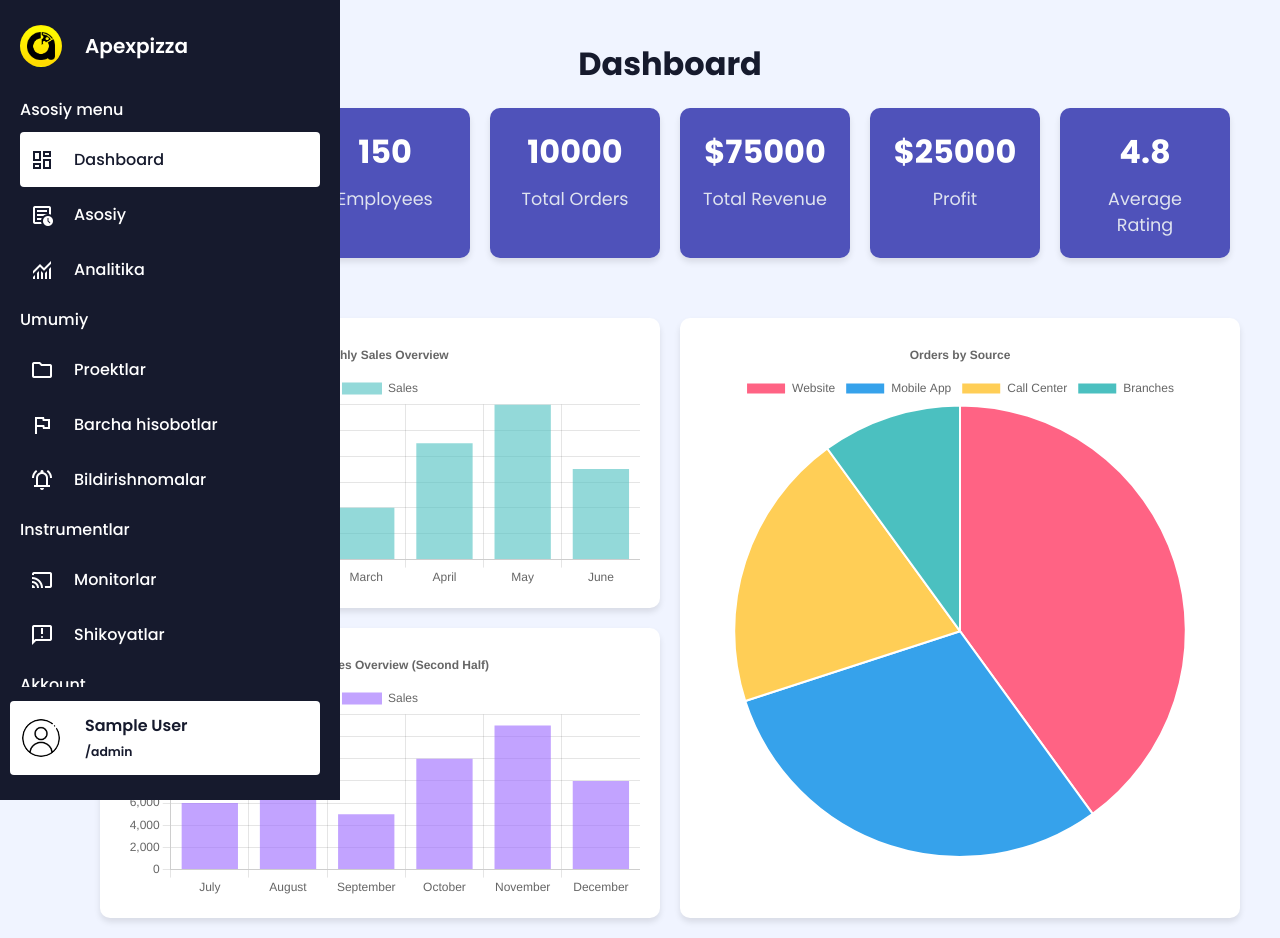
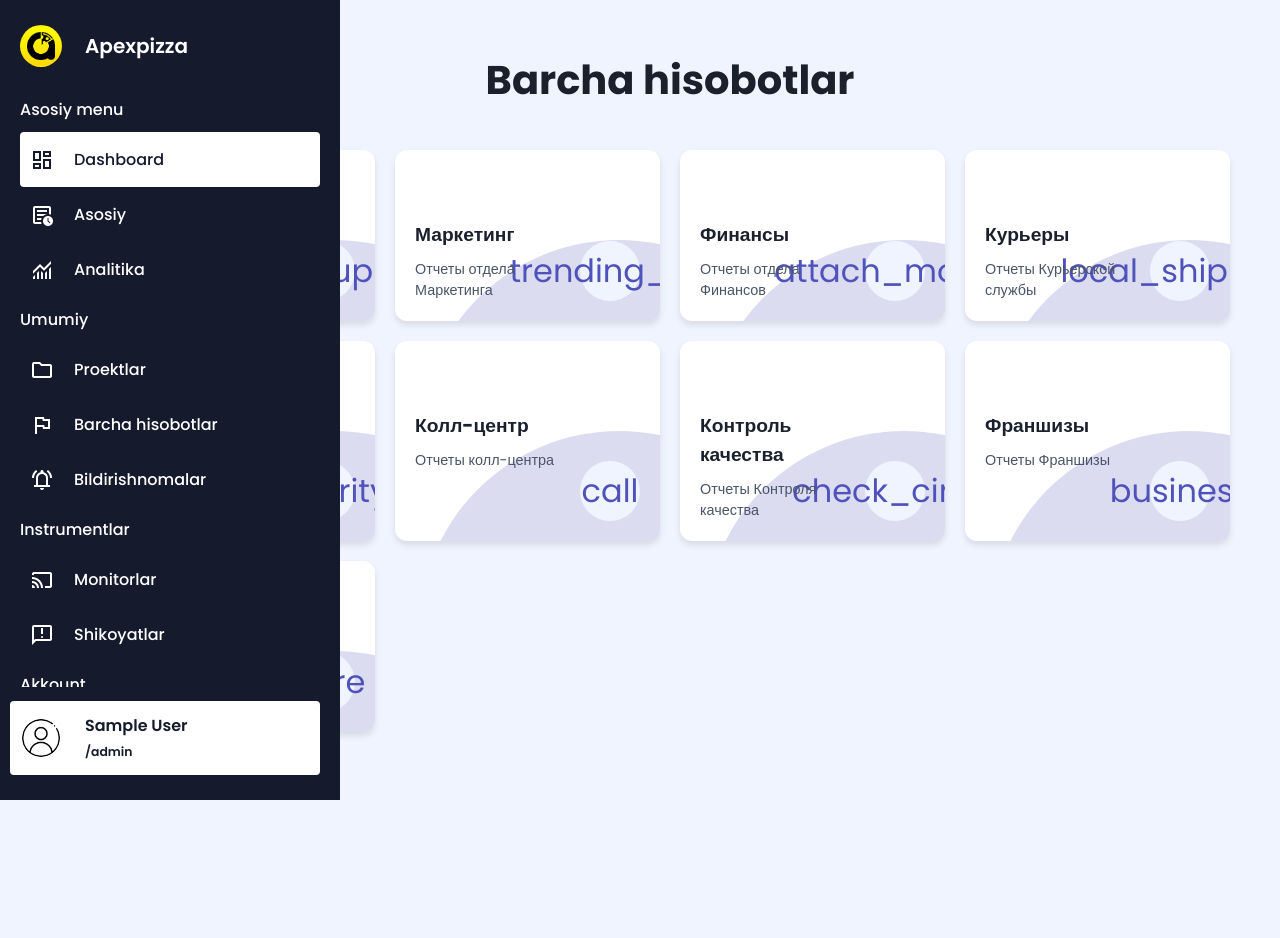
Before and after one commit to Javohirshakh/dashboard_apexpizza, a React (Create React App) app: page / in a window 1280 px wide. After the commit the page ends 800 px from the top, so only its background shows below. Built offline with nearby package versions, Linux system fonts and the light colour scheme; sample sign-in values are in the browser's storage.

Commit message:
changed / from dashboard to reports page

```diff
--- a/src/App.js
+++ b/src/App.js
@@ -22,7 +22,7 @@
       {isLoggedIn && location.pathname !== '/login' && location.pathname !== '/404' && <Sidebar />}
       <div className="content">
         <Routes>
-          <Route path="/" element={isLoggedIn ? <Dashboard /> : <Navigate to="/login" />} />
+          <Route path="/" element={isLoggedIn ? <Reports /> : <Navigate to="/login" />} />
           <Route path="/dashboard" element={isLoggedIn ? <Dashboard /> : <Navigate to="/login" />} />
           <Route path="/analytics" element={isLoggedIn ? <Analytics /> : <Navigate to="/login" />} />
           <Route path="/reports" element={isLoggedIn ? <Reports /> : <Navigate to="/login" />} />
```
